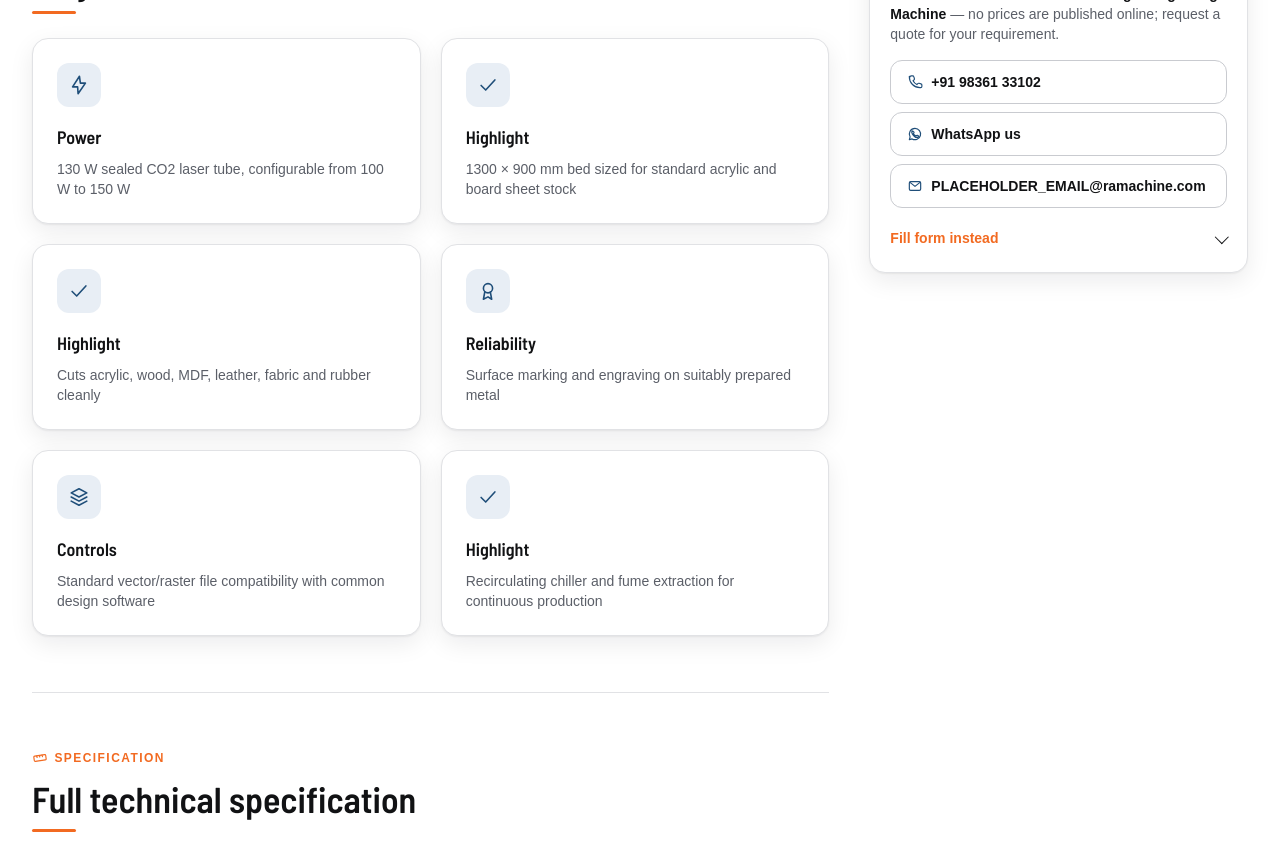
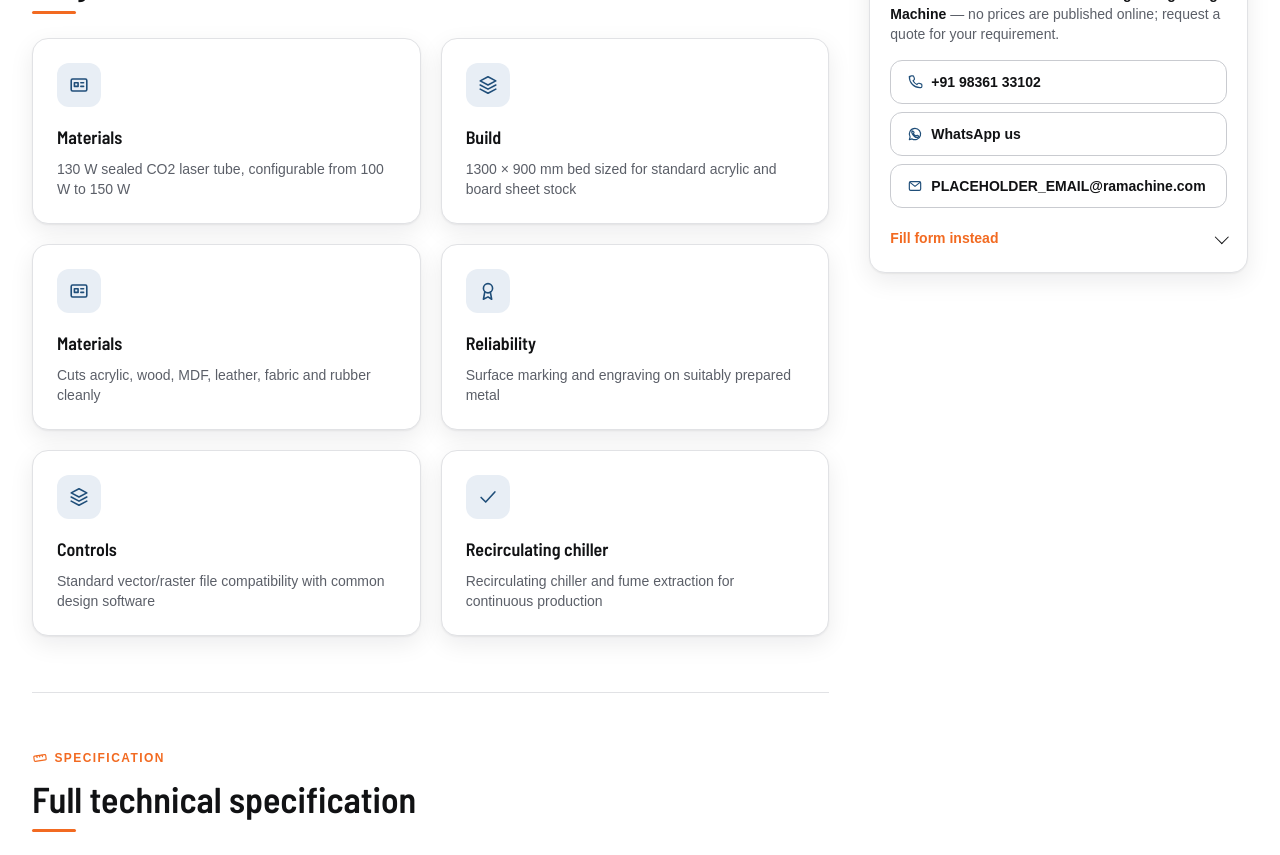
Before and after one commit to rishirajrateria/RAMachines, a Next.js app: page /products/co2-laser-machines/ra-c1390 in a window 1280 px wide. Shown: the part 840-1695 px from the top of the page. Built offline with nearby package versions, Linux system fonts and the light colour scheme; no server answers; a web font is replaced by a local one.

Commit message:
Product highlights: specific labels (Build, Speed, Capacity, Support, Materials) instead of a generic tag
Co-Authored-By: Claude Fable 5.1 <noreply@anthropic.com>
Claude-Session: https://claude.ai/code/session_019iSMwNBo3vDRwBTBfgqKJW

```diff
--- a/app/products/[category]/[slug]/highlight-icon.ts
+++ b/app/products/[category]/[slug]/highlight-icon.ts
@@ -19,12 +19,19 @@ const rules: [RegExp, HighlightMeta][] = [
   [/weld|torch|arc|mig|mag/i, { icon: "Weld", label: "Welding" }],
   [/warranty|certified|iso|ce\b|rated life/i, { icon: "Award", label: "Reliability" }],
   [/footprint|compact|space|floor/i, { icon: "Ruler", label: "Footprint" }],
-  [/laser|power|watt|kw\b|fiber/i, { icon: "Bolt", label: "Power" }],
+  [/gantry|casting|frame|rigid|stability|bed|table|chuck|fixture|station/i, { icon: "Layers", label: "Build" }],
+  [/speed|cycle|faster|throughput|acceleration|productiv/i, { icon: "Gauge", label: "Speed" }],
+  [/thickness|range|capacity|up to \d|diameter|length|envelope|reach/i, { icon: "Ruler", label: "Capacity" }],
+  [/consumable|spares?|training|service|support|operator/i, { icon: "Headset", label: "Support" }],
+  [/material|steel|stainless|aluminium|brass|copper|acrylic|wood|tube|pipe|profile/i, { icon: "Sheet", label: "Materials" }],
+  [/laser|power|watt|kw\b|fiber|co2/i, { icon: "Bolt", label: "Power" }],
 ];
 
 export function highlightMeta(text: string): HighlightMeta {
   for (const [pattern, meta] of rules) {
     if (pattern.test(text)) return meta;
   }
-  return { icon: "Check", label: "Highlight" };
+  // Fallback: use the first two words of the sentence as a short label rather than a generic tag.
+  const words = text.replace(/[^\w\s-]/g, "").split(/\s+/).filter(Boolean).slice(0, 2).join(" ");
+  return { icon: "Check", label: words || "Feature" };
 }
```
